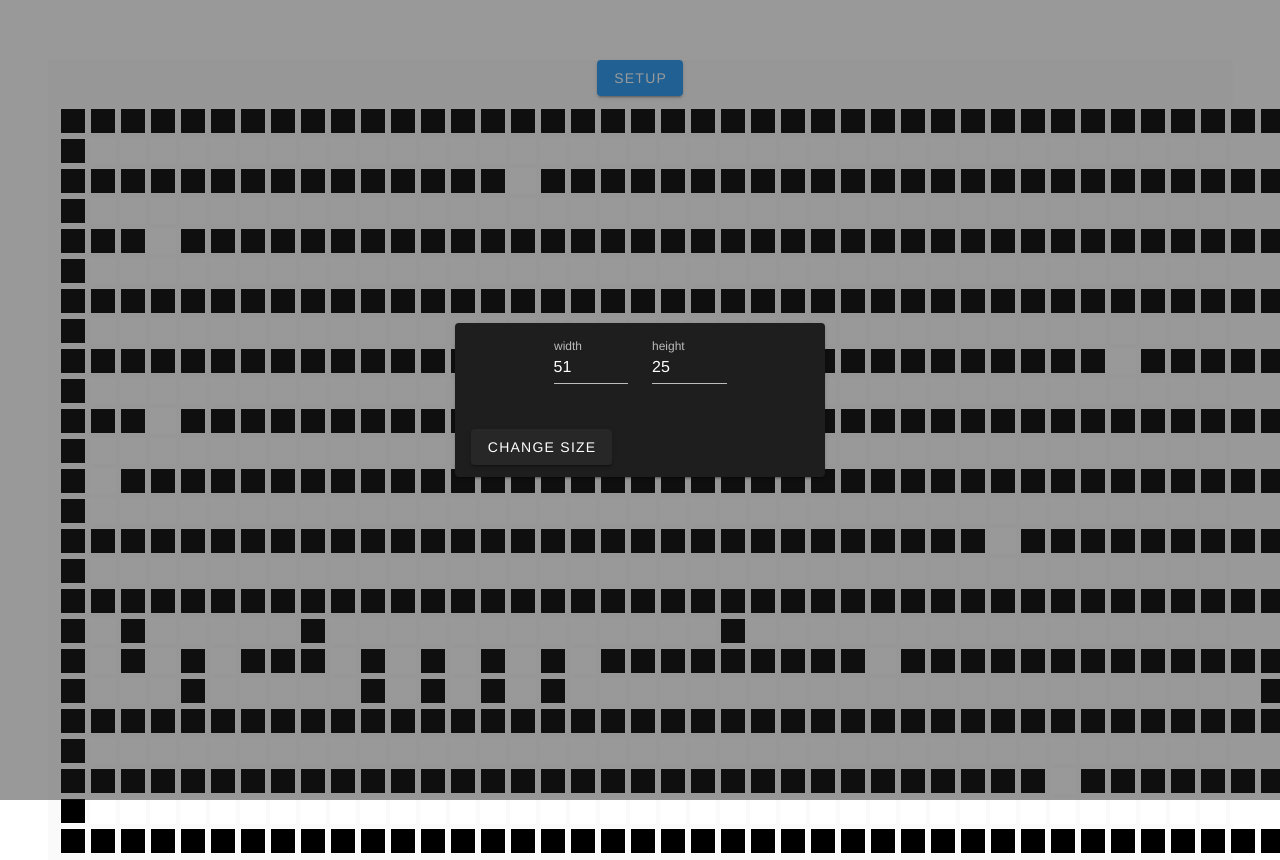
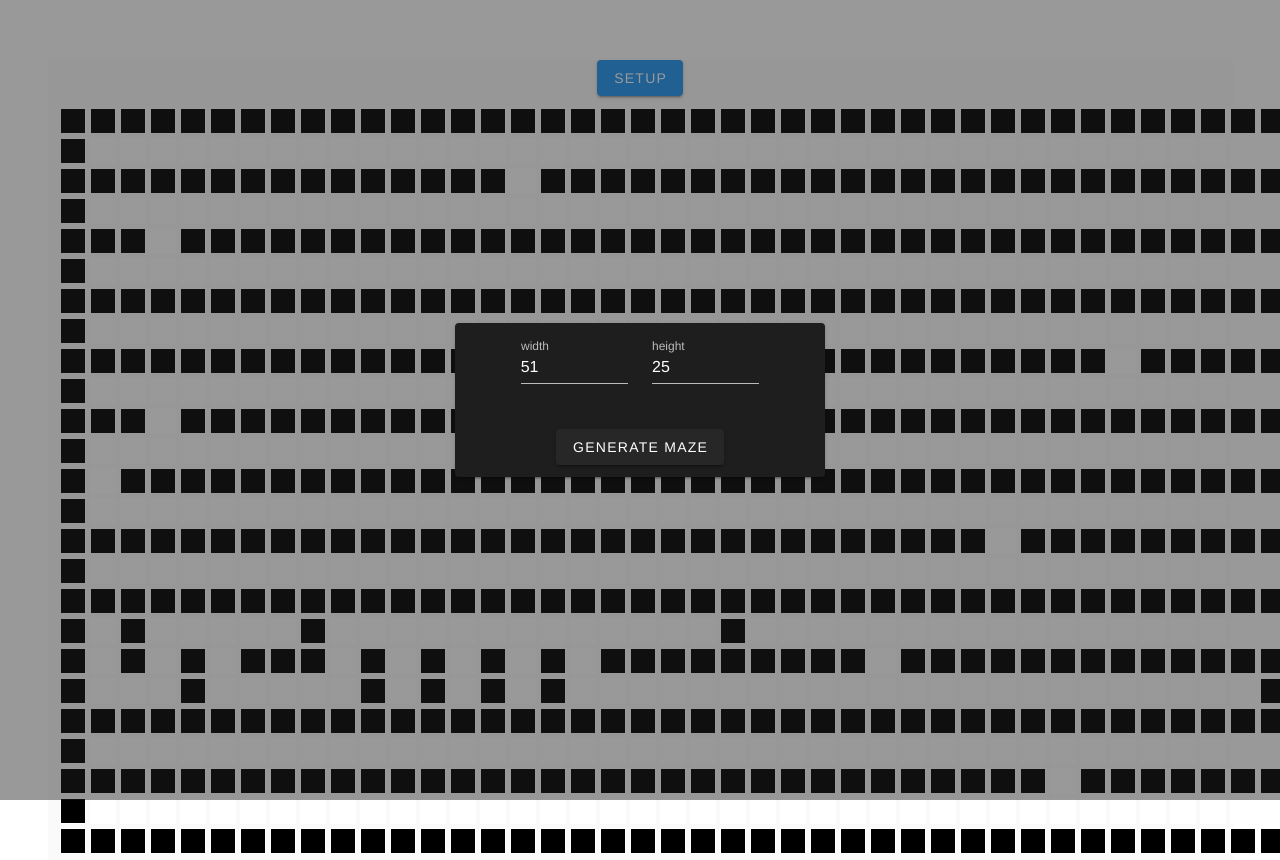
Before and after one commit to dsipakou/labirinth, a Vue app: page / in a window 1280 px wide. Both pictures are taken after a click on the button "SETUP". Shown: the top 860 px of the page. Built offline with nearby package versions, Linux system fonts and the light colour scheme.

Commit message:
Refactor

```diff
--- a/src/components/Size.vue
+++ b/src/components/Size.vue
@@ -1,16 +1,16 @@
 <template>
   <div>
     <v-row justify="center">
-      <v-col md="3">
+      <v-col md="4">
         <v-text-field label="width" v-model="inputWidth" placeholder="Enter width" />
       </v-col>
-      <v-col md="3">
+      <v-col md="4">
         <v-text-field label="height" v-model="inputHeight" placeholder="Enter height" />
       </v-col>
     </v-row>
-    <v-row justify="left">
-      <v-col md="6">
-        <v-btn v-on:click="changeSize">Change size</v-btn>
+    <v-row justify="center">
+      <v-col md="12">
+        <v-btn v-on:click="changeSize">Generate Maze</v-btn>
       </v-col>
     </v-row>
   </div>
```
